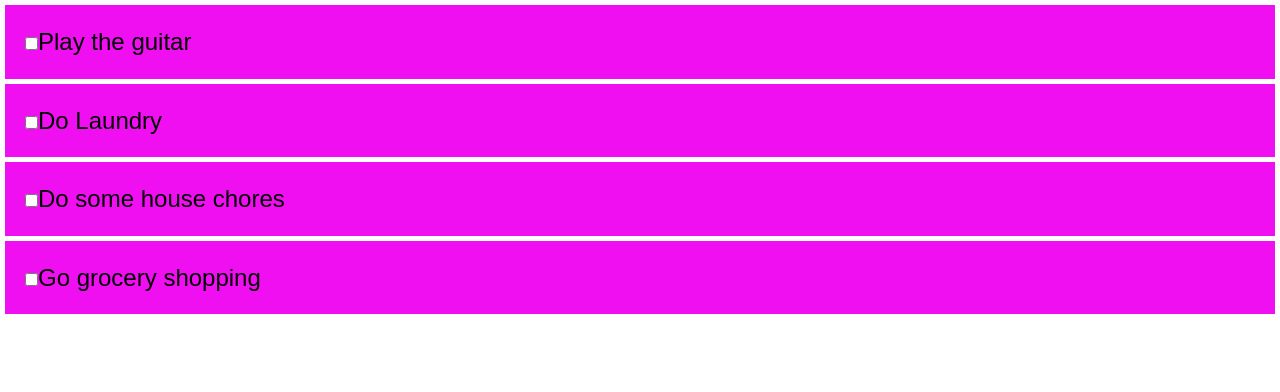
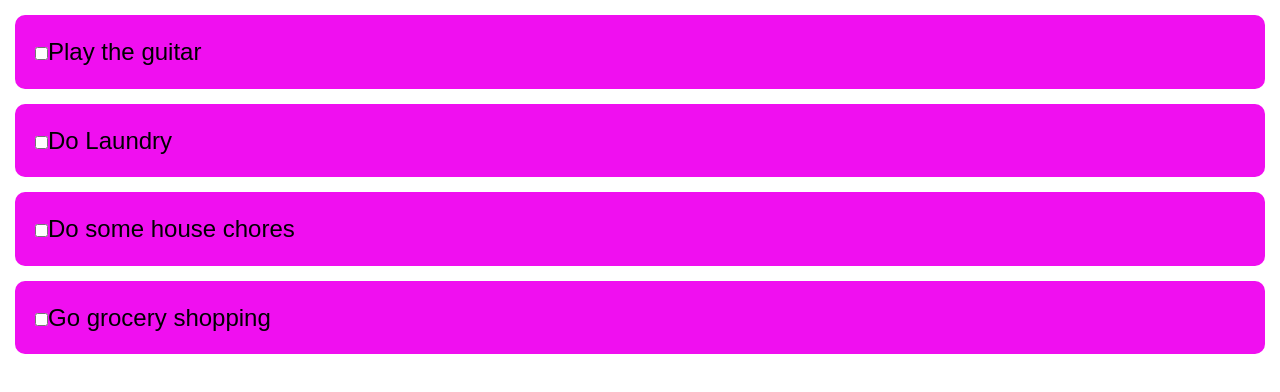
Before and after one commit to pidoxy/my-react-todo-app, a React (Create React App) app: page / in a window 1280 px wide. Shown: the top 392 px of the page. Built offline with nearby package versions, Linux system fonts and the light colour scheme.

Commit message:
extra stylings

```diff
--- a/src/App.css
+++ b/src/App.css
@@ -17,7 +17,8 @@ a {
 .todolist{
 padding: 20px;
 background-color: #f00ff0;
-margin: 5px;
+margin: 15px;
+border-radius: 10px;
 }
 
 .todo {
@@ -28,3 +29,8 @@ margin: 5px;
 ul li {
   border: 1px black !important;
 }
+
+.todolist:hover{
+  background-color: black;
+  color: #f00ff0;
+}
```
